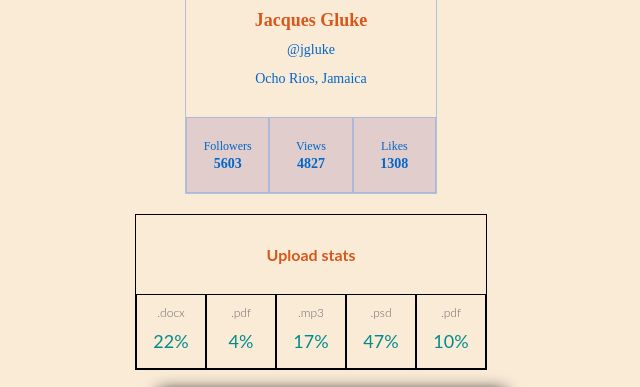
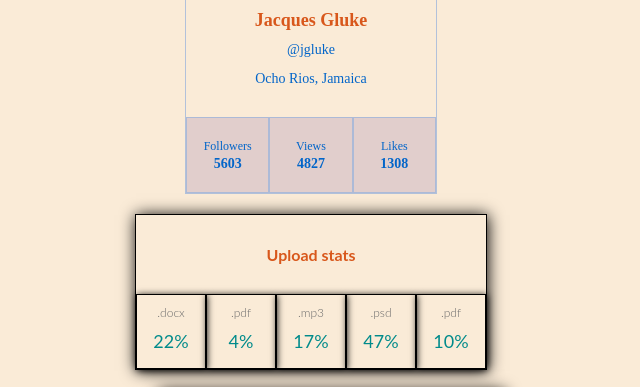
Before and after one commit to ZavadskiyAS/goit-react-hw-01-components, a React app: page / in a window 1280 px wide. Shown: the part 136-523 px from the top of the page, without its empty margins (329-969 px from the left). Built offline with nearby package versions, Linux system fonts and the light colour scheme.

Commit message:
fix shadow

```diff
--- a/src/components/statistics/statistics.module.css
+++ b/src/components/statistics/statistics.module.css
@@ -5,6 +5,7 @@
     padding-top: 30px;
     border: 1px solid black;
     margin-bottom: 20px;
+    box-shadow: 1px 1px 15px;
   }
 
   .title {
@@ -13,7 +14,6 @@
     font-size: 16px;
     padding-bottom: 30px;
     color:  #d8571b;
-
   }
 
   .statList {
@@ -31,6 +31,7 @@
     text-align: center;
     padding: 10px 0 16px;
     border: 1px solid black;
+    box-shadow: 1px 1px 7px;
   }
 
   .label {
```
